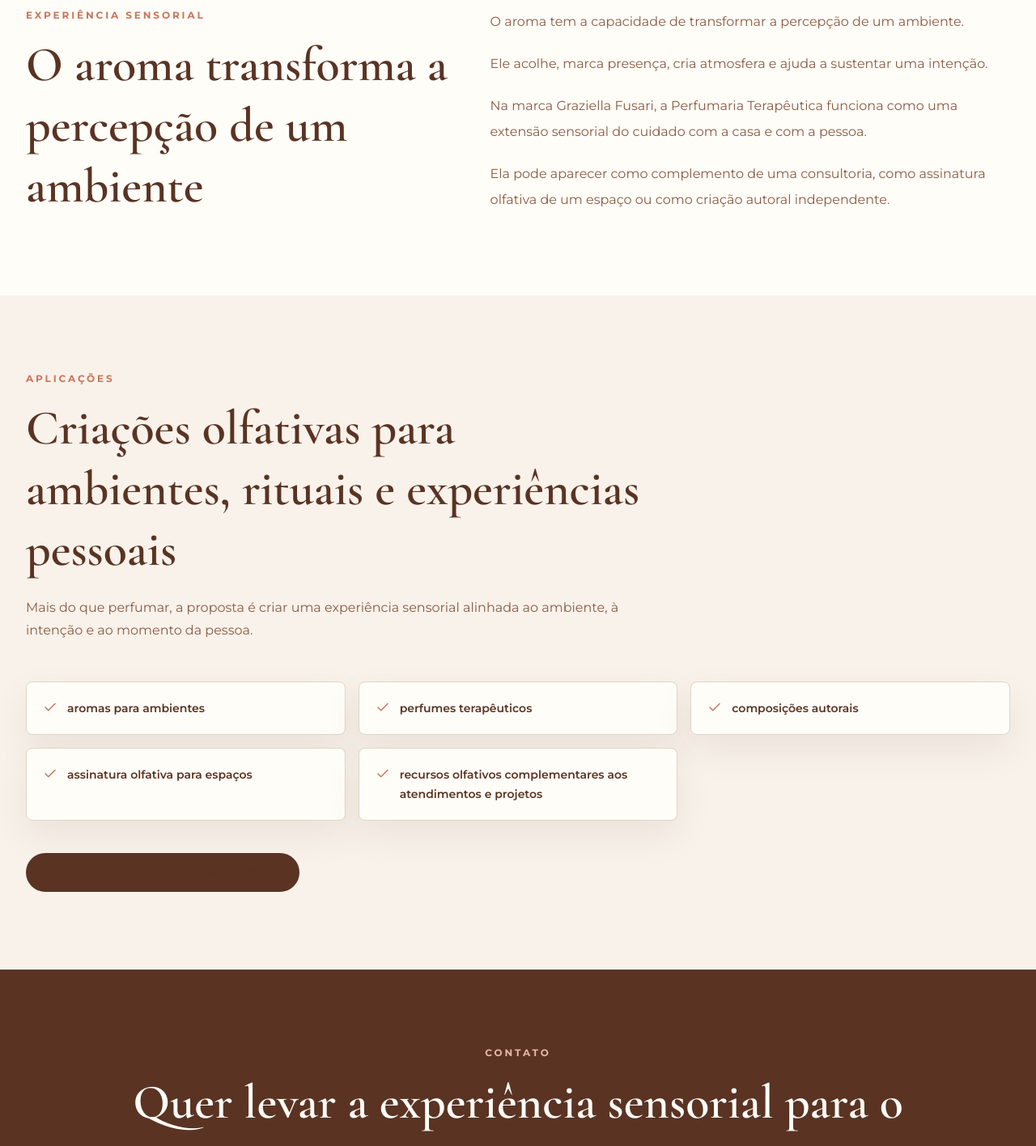
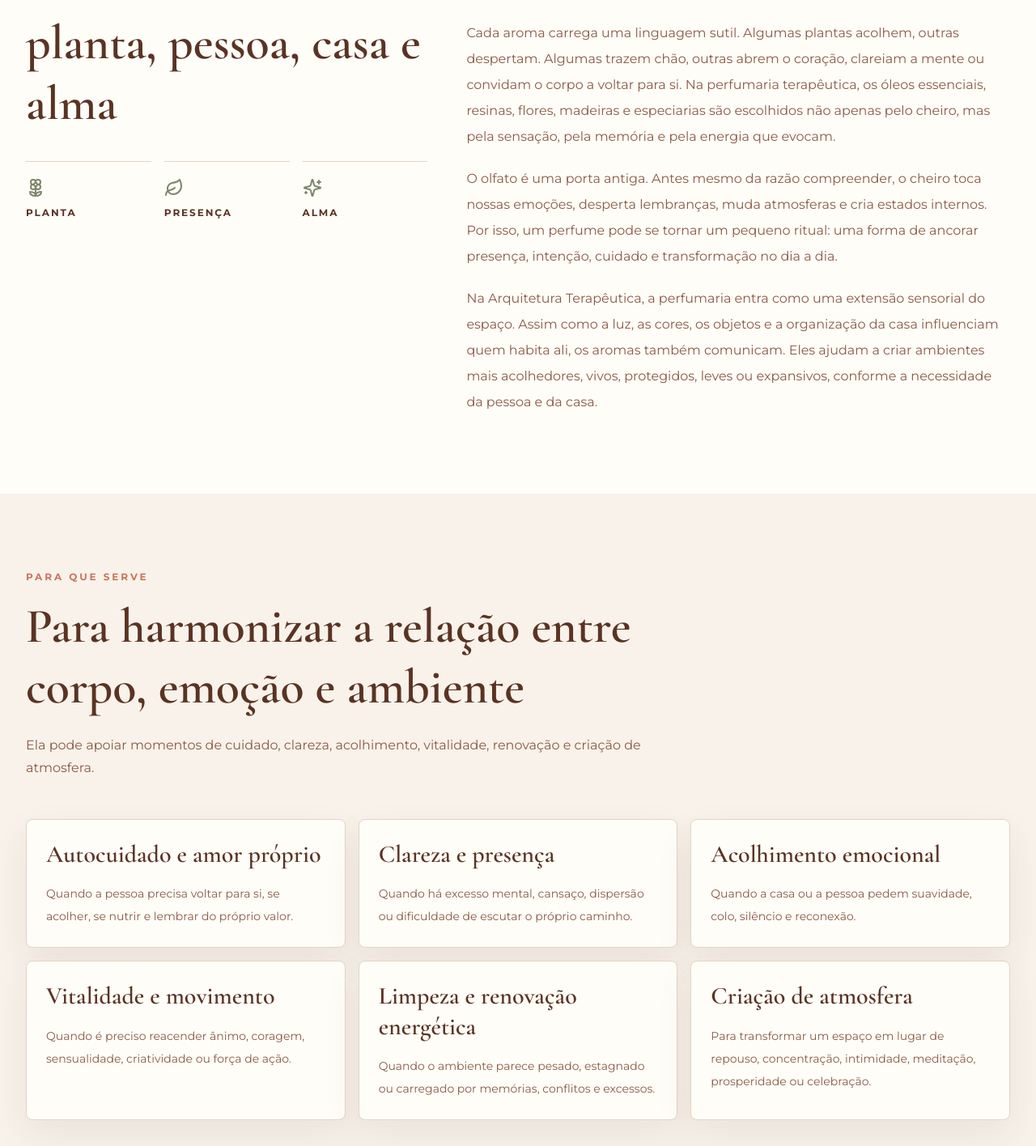
Before and after one commit to graziberry/graziellafusari.com, a Next.js app: page /perfumaria-terapeutica in a window 1280 px wide. Shown: the part 615-2031 px from the top of the page at 81% size. Built offline with nearby package versions, Linux system fonts and the light colour scheme; no server answers.

Commit message:
Update therapeutic perfumery page

```diff
--- a/app/perfumaria-terapeutica/page.tsx
+++ b/app/perfumaria-terapeutica/page.tsx
@@ -1,39 +1,93 @@
 import type { Metadata } from "next";
-import { Check, MessageCircle } from "lucide-react";
+import { Flower2, Leaf, Sparkles } from "lucide-react";
 import { ContactCTA } from "@/components/ContactCTA";
 import { PageHero } from "@/components/PageHero";
 import { PageShell } from "@/components/PageShell";
 import { SectionHeading } from "@/components/SectionHeading";
-import { perfumeryApplications, whatsappHref } from "@/lib/site-content";
 
 export const metadata: Metadata = {
   title: "Perfumaria Terapêutica",
   description:
-    "Aromas para ambientes, perfumes terapêuticos e composições autorais para sustentar experiências sensoriais de cuidado e presença.",
+    "A arte de criar aromas com intenção, presença e escuta para harmonizar corpo, emoção e ambiente.",
 };
+
+const supportMoments = [
+  {
+    title: "Autocuidado e amor próprio",
+    text: "Quando a pessoa precisa voltar para si, se acolher, se nutrir e lembrar do próprio valor.",
+  },
+  {
+    title: "Clareza e presença",
+    text: "Quando há excesso mental, cansaço, dispersão ou dificuldade de escutar o próprio caminho.",
+  },
+  {
+    title: "Acolhimento emocional",
+    text: "Quando a casa ou a pessoa pedem suavidade, colo, silêncio e reconexão.",
+  },
+  {
+    title: "Vitalidade e movimento",
+    text: "Quando é preciso reacender ânimo, coragem, sensualidade, criatividade ou força de ação.",
+  },
+  {
+    title: "Limpeza e renovação energética",
+    text: "Quando o ambiente parece pesado, estagnado ou carregado por memórias, conflitos e excessos.",
+  },
+  {
+    title: "Criação de atmosfera",
+    text: "Para transformar um espaço em lugar de repouso, concentração, intimidade, meditação, prosperidade ou celebração.",
+  },
+];
 
 export default function PerfumariaTerapeuticaPage() {
   return (
     <PageShell>
       <PageHero
         eyebrow="Perfumaria Terapêutica"
-        title="Aromas que prolongam o cuidado no espaço"
-        subtitle="A perfumaria terapêutica traz a dimensão sensorial da marca para ambientes, rituais e experiências pessoais."
+        title="Perfumaria Terapêutica"
+        subtitle="A arte de criar aromas com intenção, presença e escuta."
       />
 
       <section className="bg-surface py-18 md:py-24">
-        <div className="mx-auto grid max-w-7xl gap-12 px-5 md:grid-cols-[0.9fr_1.1fr] md:px-8">
-          <SectionHeading eyebrow="Experiência sensorial" title="O aroma transforma a percepção de um ambiente" />
+        <div className="mx-auto grid max-w-7xl gap-12 px-5 md:grid-cols-[0.85fr_1.15fr] md:px-8">
+          <div>
+            <SectionHeading
+              eyebrow="Aroma com intenção"
+              title="Um encontro entre planta, pessoa, casa e alma"
+            />
+            <div className="mt-8 grid gap-4 sm:grid-cols-3 md:grid-cols-1 lg:grid-cols-3">
+              {[
+                { icon: Flower2, label: "planta" },
+                { icon: Leaf, label: "presença" },
+                { icon: Sparkles, label: "alma" },
+              ].map((item) => (
+                <div key={item.label} className="border-t border-line pt-5">
+                  <item.icon className="text-sage" size={24} />
+                  <p className="mt-3 text-xs font-bold uppercase tracking-[0.16em] text-brown">{item.label}</p>
+                </div>
+              ))}
+            </div>
+          </div>
           <div className="space-y-5 text-sm leading-8 text-light-brown md:text-base">
-            <p>O aroma tem a capacidade de transformar a percepção de um ambiente.</p>
-            <p>Ele acolhe, marca presença, cria atmosfera e ajuda a sustentar uma intenção.</p>
             <p>
-              Na marca Graziella Fusari, a Perfumaria Terapêutica funciona como uma extensão sensorial do cuidado
-              com a casa e com a pessoa.
+              A perfumaria terapêutica é a arte de criar aromas com intenção, presença e escuta. Ela vai além de um
+              perfume bonito: é um encontro entre planta, pessoa, casa e alma.
             </p>
             <p>
-              Ela pode aparecer como complemento de uma consultoria, como assinatura olfativa de um espaço ou como
-              criação autoral independente.
+              Cada aroma carrega uma linguagem sutil. Algumas plantas acolhem, outras despertam. Algumas trazem chão,
+              outras abrem o coração, clareiam a mente ou convidam o corpo a voltar para si. Na perfumaria terapêutica,
+              os óleos essenciais, resinas, flores, madeiras e especiarias são escolhidos não apenas pelo cheiro, mas
+              pela sensação, pela memória e pela energia que evocam.
+            </p>
+            <p>
+              O olfato é uma porta antiga. Antes mesmo da razão compreender, o cheiro toca nossas emoções, desperta
+              lembranças, muda atmosferas e cria estados internos. Por isso, um perfume pode se tornar um pequeno
+              ritual: uma forma de ancorar presença, intenção, cuidado e transformação no dia a dia.
+            </p>
+            <p>
+              Na Arquitetura Terapêutica, a perfumaria entra como uma extensão sensorial do espaço. Assim como a luz, as
+              cores, os objetos e a organização da casa influenciam quem habita ali, os aromas também comunicam. Eles
+              ajudam a criar ambientes mais acolhedores, vivos, protegidos, leves ou expansivos, conforme a necessidade
+              da pessoa e da casa.
             </p>
           </div>
         </div>
@@ -42,32 +96,25 @@ export default function PerfumariaTerapeuticaPage() {
       <section className="py-18 md:py-24">
         <div className="mx-auto max-w-7xl px-5 md:px-8">
           <SectionHeading
-            eyebrow="Aplicações"
-            title="Criações olfativas para ambientes, rituais e experiências pessoais"
-            subtitle="Mais do que perfumar, a proposta é criar uma experiência sensorial alinhada ao ambiente, à intenção e ao momento da pessoa."
+            eyebrow="Para que serve"
+            title="Para harmonizar a relação entre corpo, emoção e ambiente"
+            subtitle="Ela pode apoiar momentos de cuidado, clareza, acolhimento, vitalidade, renovação e criação de atmosfera."
           />
           <div className="mt-12 grid gap-4 sm:grid-cols-2 lg:grid-cols-3">
-            {perfumeryApplications.map((application) => (
-              <div key={application} className="flex gap-3 rounded-card border border-line bg-surface p-5 shadow-soft">
-                <Check className="mt-0.5 shrink-0 text-terracotta" size={18} />
-                <p className="text-sm font-semibold leading-6 text-brown">{application}</p>
-              </div>
+            {supportMoments.map((moment) => (
+              <article key={moment.title} className="rounded-card border border-line bg-surface p-6 shadow-soft">
+                <h2 className="font-heading text-3xl font-semibold leading-tight text-brown">{moment.title}</h2>
+                <p className="mt-4 text-sm leading-7 text-light-brown">{moment.text}</p>
+              </article>
             ))}
           </div>
-          <a
-            href={whatsappHref}
-            className="mt-10 inline-flex items-center justify-center gap-2 rounded-full bg-brown px-7 py-4 text-xs font-bold uppercase tracking-[0.14em] text-surface transition hover:bg-terracotta"
-          >
-            <MessageCircle size={16} />
-            Conhecer criações olfativas
-          </a>
         </div>
       </section>
 
       <ContactCTA
-        title="Quer levar a experiência sensorial para o seu espaço?"
-        text="As criações olfativas podem acompanhar uma consultoria, uma assinatura de ambiente ou uma intenção pessoal específica."
-        cta="Conhecer criações olfativas"
+        title="Quer levar a perfumaria terapêutica para o seu espaço?"
+        text="A perfumaria terapêutica pode apoiar a criação de atmosferas mais acolhedoras, vivas, protegidas, leves ou expansivas."
+        cta="Falar sobre perfumaria terapêutica"
       />
     </PageShell>
   );
```
